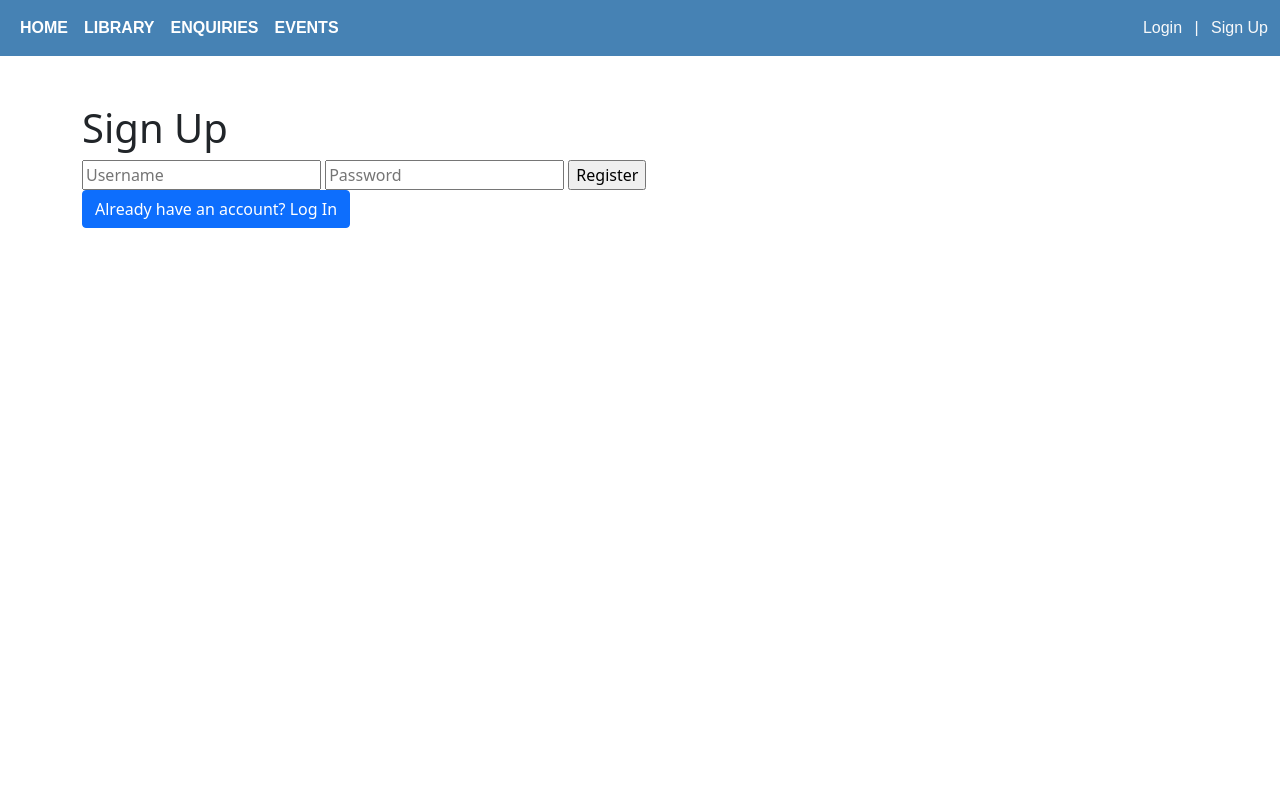
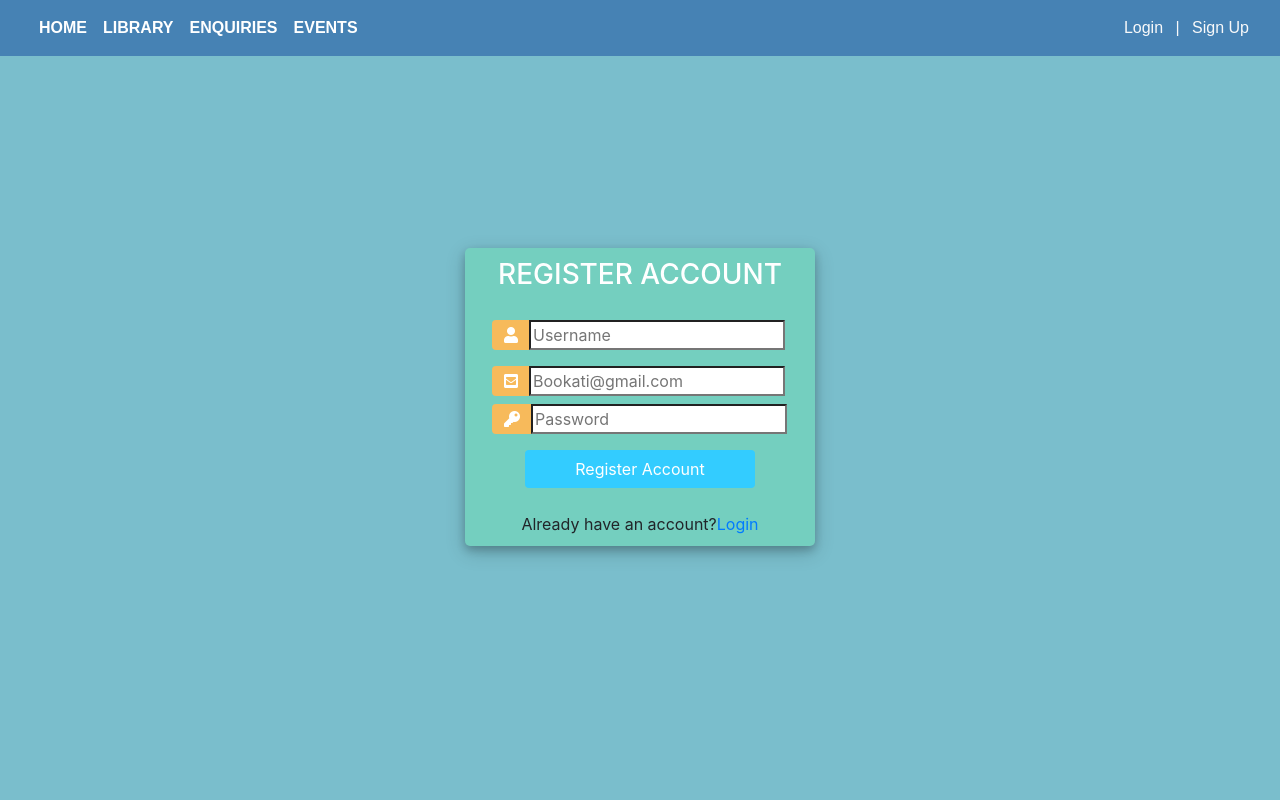
Before and after one commit to Shadtrix/Bookatti_V2, a Flask app: page /sign-up in a window 1280 px wide. Run offline with Flask 3, Linux system fonts and the light colour scheme; some libraries are stand-ins or nearby versions.

Commit message:
formatting

```diff
--- a/app.py
+++ b/app.py
@@ -39,6 +39,9 @@ class SignUpForm(FlaskForm):
     username = StringField(validators=[
                            InputRequired(), Length(min=4, max=20)], render_kw={"placeholder": "Username"})
 
+    email = StringField(validators=[
+        InputRequired(), Length(min=4, max=20)], render_kw={"placeholder": "Bookati@gmail.com"})
+
     password = PasswordField(validators=[
                              InputRequired(), Length(min=8, max=20)], render_kw={"placeholder": "Password"})
 
@@ -55,6 +58,9 @@ class SignUpForm(FlaskForm):
 class LoginForm(FlaskForm):
     username = StringField(validators=[
         InputRequired(), Length(min=4, max=20)], render_kw={"placeholder": "Username"})
+
+    email = StringField(validators=[
+        InputRequired(), Length(min=4, max=20)], render_kw={"placeholder": "Bookati@gmail.com"})
 
     password = PasswordField(validators=[
         InputRequired(), Length(min=8, max=20)], render_kw={"placeholder": "Password"})
--- a/templates/sign_up.html
+++ b/templates/sign_up.html
@@ -1,18 +1,120 @@
-{% extends "basebs.html" %}
+{% extends "basehome.html" %}
 
 {% block title %}
-Sign Up
+Home
 {% endblock %}
 
-{% block content %}
-<div class="container mt-5">
-    <h1>Sign Up</h1>
-    <form method="POST" action="">
-        {{ form.hidden_tag() }}
-        {{ form.username }}
-        {{ form.password }}
-        {{ form.submit }}
-    </form>
-    <a href="/login" class="btn btn-primary">Already have an account? Log In</a> <br>
-</div>
+{% block content %} <br> <br> <br> <br> <br> <br> <br> <br>
+<head>
+	<title>Login</title>
+	<link rel="stylesheet" href="https://stackpath.bootstrapcdn.com/bootstrap/4.1.3/css/bootstrap.min.css" integrity="sha384-MCw98/SFnGE8fJT3GXwEOngsV7Zt27NXFoaoApmYm81iuXoPkFOJwJ8ERdknLPMO" crossorigin="anonymous">
+	<script src="https://ajax.googleapis.com/ajax/libs/jquery/3.3.1/jquery.min.js"></script>
+	<link rel="stylesheet" href="https://use.fontawesome.com/releases/v5.6.1/css/all.css" integrity="sha384-gfdkjb5BdAXd+lj+gudLWI+BXq4IuLW5IT+brZEZsLFm++aCMlF1V92rMkPaX4PP" crossorigin="anonymous">
+
+	<style>
+		body,
+		html {
+			margin: 0;
+			padding: 0;
+			height: 100%;
+			background: #7abecc !important;
+		}
+		.user_card {
+			width: 350px;
+			margin-top: auto;
+			margin-bottom: auto;
+			background: #74cfbf;
+			position: relative;
+			display: flex;
+			justify-content: center;
+			flex-direction: column;
+			padding: 10px;
+			box-shadow: 0 4px 8px 0 rgba(0, 0, 0, 0.2), 0 6px 20px 0 rgba(0, 0, 0, 0.19);
+			-webkit-box-shadow: 0 4px 8px 0 rgba(0, 0, 0, 0.2), 0 6px 20px 0 rgba(0, 0, 0, 0.19);
+			-moz-box-shadow: 0 4px 8px 0 rgba(0, 0, 0, 0.2), 0 6px 20px 0 rgba(0, 0, 0, 0.19);
+			border-radius: 5px;
+
+		}
+
+		.form_container {
+			margin-top: 20px;
+		}
+
+		#form-title{
+			color: #fff;
+		}
+		.login_btn {
+			width: 100%;
+			background: #33ccff !important;
+			color: white !important;
+		}
+		.login_btn:focus {
+			box-shadow: none !important;
+			outline: 0px !important;
+		}
+		.login_container {
+			padding: 0 2rem;
+		}
+		.input-group-text {
+			background: #f7ba5b !important;
+			color: white !important;
+			border: 0 !important;
+			border-radius: 0.25rem 0 0 0.25rem !important;
+		}
+		.input_user,
+		.input_pass:focus {
+			box-shadow: none !important;
+			outline: 0px !important;
+		}
+
+	</style>
+
+</head>
+<body>
+	<div class="container h-100">
+		<div class="d-flex justify-content-center h-100">
+			<div class="user_card">
+				<div class="d-flex justify-content-center">
+					<h3 id="form-title">REGISTER ACCOUNT</h3>
+				</div>
+				<div class="d-flex justify-content-center form_container">
+
+					<form method="POST" action="">
+						<div class="input-group mb-3">
+							<div class="input-group-append">
+								<span class="input-group-text"><i class="fas fa-user"></i></span>
+							</div>
+							{{ form.username }}
+						</div>
+						<div class="input-group mb-2">
+							<div class="input-group-append">
+								<span class="input-group-text"><i class="fas fa-envelope-square"></i></span>
+							</div>
+							{{ form.email }}
+						</div>
+						<div class="input-group mb-2">
+							<div class="input-group-append">
+								<span class="input-group-text"><i class="fas fa-key"></i></span>
+							</div>
+							{{ form.password }}
+						</div>
+
+
+				   		<div class="d-flex justify-content-center mt-3 login_container">
+				 			<input class="btn login_btn" type="submit" value="Register Account">
+				   		</div>
+					</form>
+				</div>
+
+				<div class="mt-4">
+					<div class="d-flex justify-content-center links">
+						Already have an account? <a href="{{ url_for('login') }}">Login</a>
+					</div>
+				</div>
+			</div>
+		</div>
+	</div>
+	<script>
+	</script>
+</body>
 {% endblock %}
```
Also changed, not shown: templates/login.html (+120 -13 lines).
